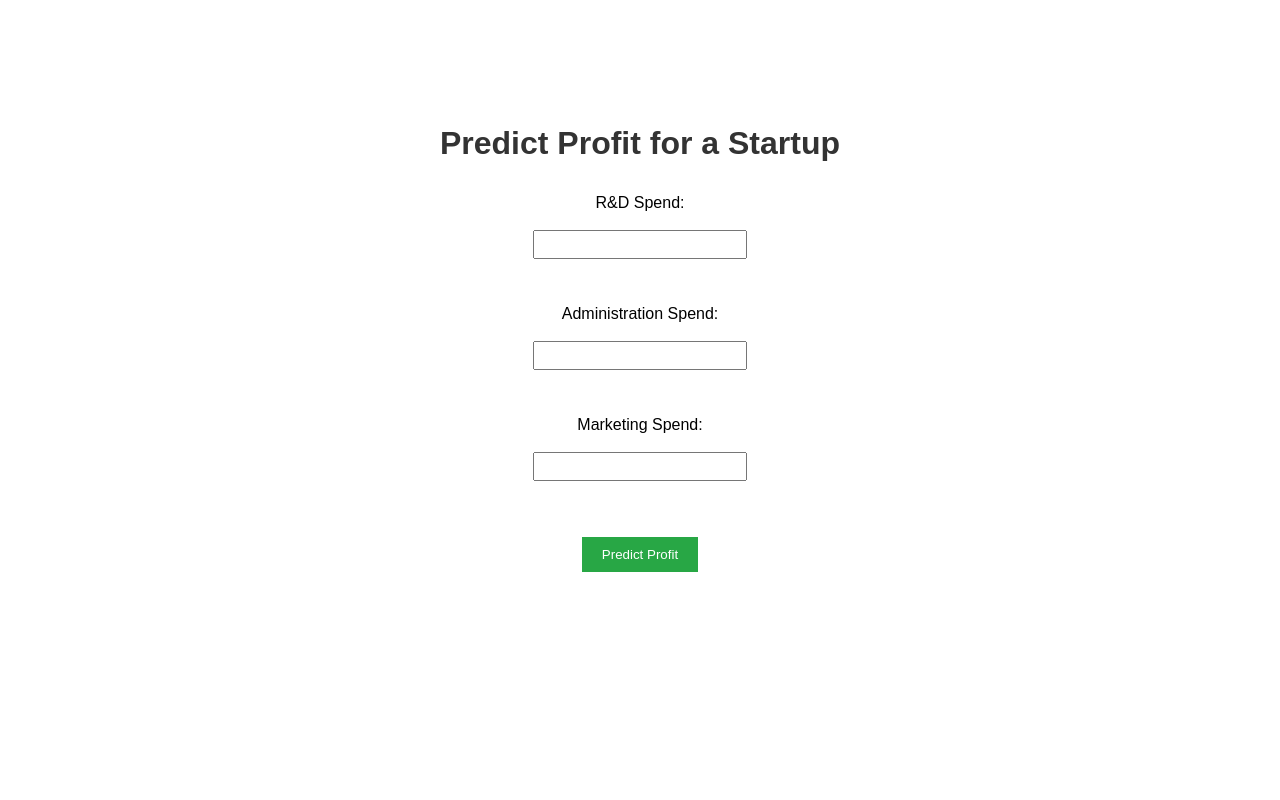
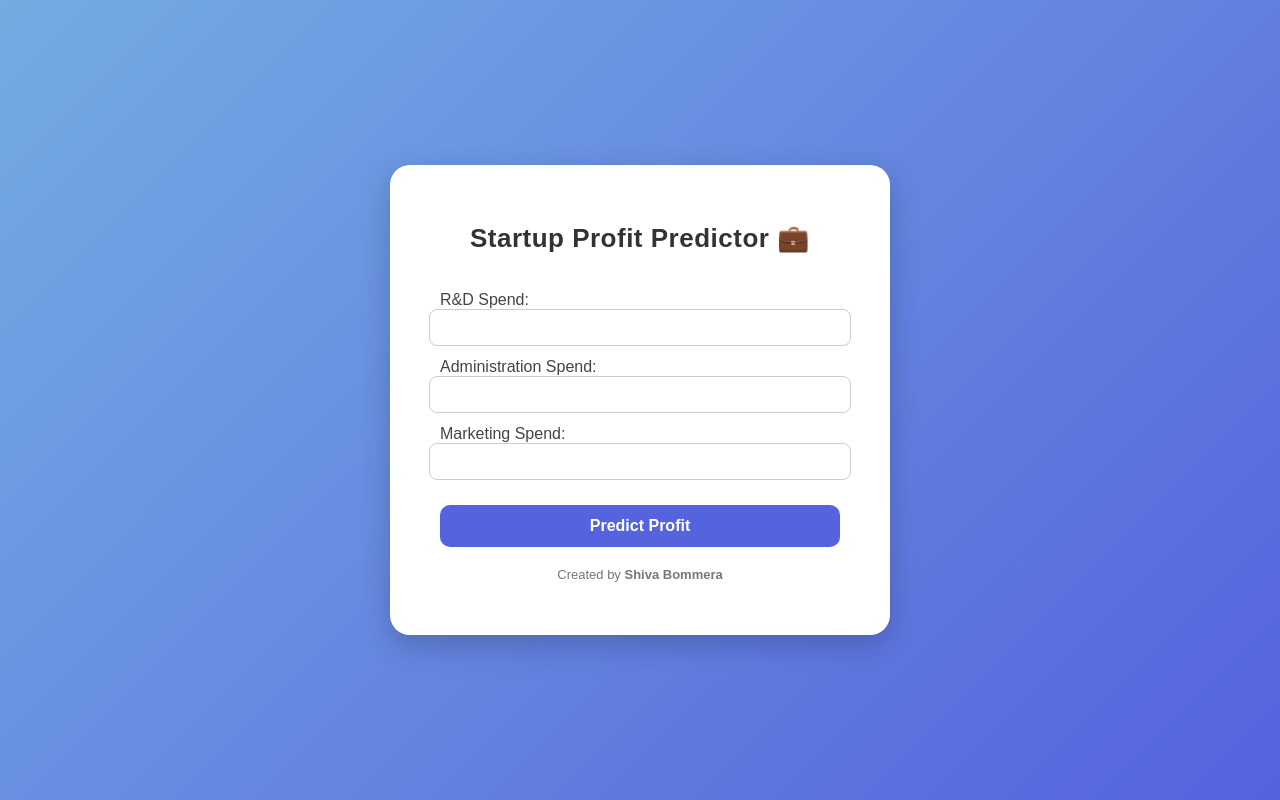
Before and after one commit to shivabommera143/business_growth_detection, a Flask app: page / in a window 1280 px wide. Run offline with Flask 3, Linux system fonts and the light colour scheme.

Commit message:
Update index.html

```diff
--- a/templates/index.html
+++ b/templates/index.html
@@ -1,35 +1,121 @@
 <!DOCTYPE html>
-<html>
+<html lang="en">
 <head>
-    <title>Business Growth Prediction</title>
+    <meta charset="UTF-8">
+    <meta name="viewport" content="width=device-width, initial-scale=1.0">
+    <title>Startup Profit Prediction</title>
     <style>
-        body { font-family: Arial, sans-serif; margin: 40px; align-content: center; padding: 5%;display: flex; flex-direction: column; }
-        h1 { color: #333; text-align: center; }
-        form { margin-bottom: 20px; align-items: center; display: flex; flex-direction: column; }
-        label { display: block; margin-top: 10px; }
-        input[type="number"] { width: 200px; padding: 5px; }
-        input[type="submit"] { margin-top: 20px; padding: 10px 20px; background-color: #28a745; color: white; border: none; cursor: pointer; }
-        input[type="submit"]:hover { background-color: #218838; }
-        h2 { color: #007bff; }
+        body {
+            margin: 0;
+            font-family: 'Poppins', Arial, sans-serif;
+            background: linear-gradient(135deg, #74ABE2, #5563DE);
+            height: 100vh;
+            display: flex;
+            justify-content: center;
+            align-items: center;
+        }
+        .container {
+            background-color: #ffffff;
+            padding: 40px 50px;
+            border-radius: 20px;
+            box-shadow: 0px 10px 30px rgba(0,0,0,0.2);
+            width: 400px;
+            text-align: center;
+            transition: transform 0.3s ease;
+        }
+
+        .container:hover {
+            transform: scale(1.02);
+        }
+        h1 {
+            color: #333;
+            font-size: 26px;
+            margin-bottom: 25px;
+            letter-spacing: 0.5px;
+        }
+        form {
+            display: flex;
+            flex-direction: column;
+            align-items: center;
+        }
+        label {
+            margin-top: 12px;
+            font-weight: 500;
+            color: #444;
+            text-align: left;
+            width: 100%;
+        }
+        input[type="number"] {
+            width: 100%;
+            padding: 10px;
+            border: 1.5px solid #ccc;
+            border-radius: 8px;
+            outline: none;
+            transition: 0.3s;
+        }
+        input[type="number"]:focus {
+            border-color: #5563DE;
+            box-shadow: 0 0 5px rgba(85,99,222,0.4);
+        }
+        input[type="submit"] {
+            margin-top: 25px;
+            padding: 12px;
+            width: 100%;
+            border: none;
+            border-radius: 10px;
+            background-color: #5563DE;
+            color: white;
+            font-size: 16px;
+            cursor: pointer;
+            font-weight: 600;
+            transition: background 0.3s ease;
+        }
+
+        input[type="submit"]:hover {
+            background-color: #4451c0;
+        }
+        .result {
+            margin-top: 25px;
+            padding: 15px;
+            border-radius: 10px;
+            background-color: #e7f0ff;
+            color: #2a4dbd;
+            font-size: 18px;
+            font-weight: 600;
+            box-shadow: inset 0 0 5px rgba(0,0,0,0.1);
+        }
+        .footer {
+            margin-top: 20px;
+            font-size: 13px;
+            color: #777;
+        }
     </style>
 </head>
 <body>
-    <h1>Predict Profit for a Startup</h1>
-    <form method="POST">
-        <label>R&D Spend:</label><br>
-        <input type="number" name="R_and_D" step="0.01" required><br><br>
+    <div class="container">
+        <h1>Startup Profit Predictor 💼</h1>
+        <form method="POST">
+            <label for="R_and_D">R&D Spend:</label>
+            <input type="number" name="R_and_D" id="R_and_D" step="0.01" required>
 
-        <label>Administration Spend:</label><br>
-        <input type="number" name="Administration" step="0.01" required><br><br>
+            <label for="Administration">Administration Spend:</label>
+            <input type="number" name="Administration" id="Administration" step="0.01" required>
 
-        <label>Marketing Spend:</label><br>
-        <input type="number" name="Marketing" step="0.01" required><br><br>
+            <label for="Marketing">Marketing Spend:</label>
+            <input type="number" name="Marketing" id="Marketing" step="0.01" required>
 
-        <input type="submit" value="Predict Profit">
-    </form>
+            <input type="submit" value="Predict Profit">
+        </form>
 
-    {% if prediction is not none %}
-        <h2>Predicted Profit: {{ prediction }}</h2>
-    {% endif %}
+        {% if prediction is not none %}
+        <div class="result">
+            Predicted Profit: ${{ prediction }}
+        </div>
+        {% endif %}
+
+        <div class="footer">
+            <p>Created by <strong>Shiva Bommera</strong></p>
+        </div>
+    </div>
 </body>
 </html>
```
